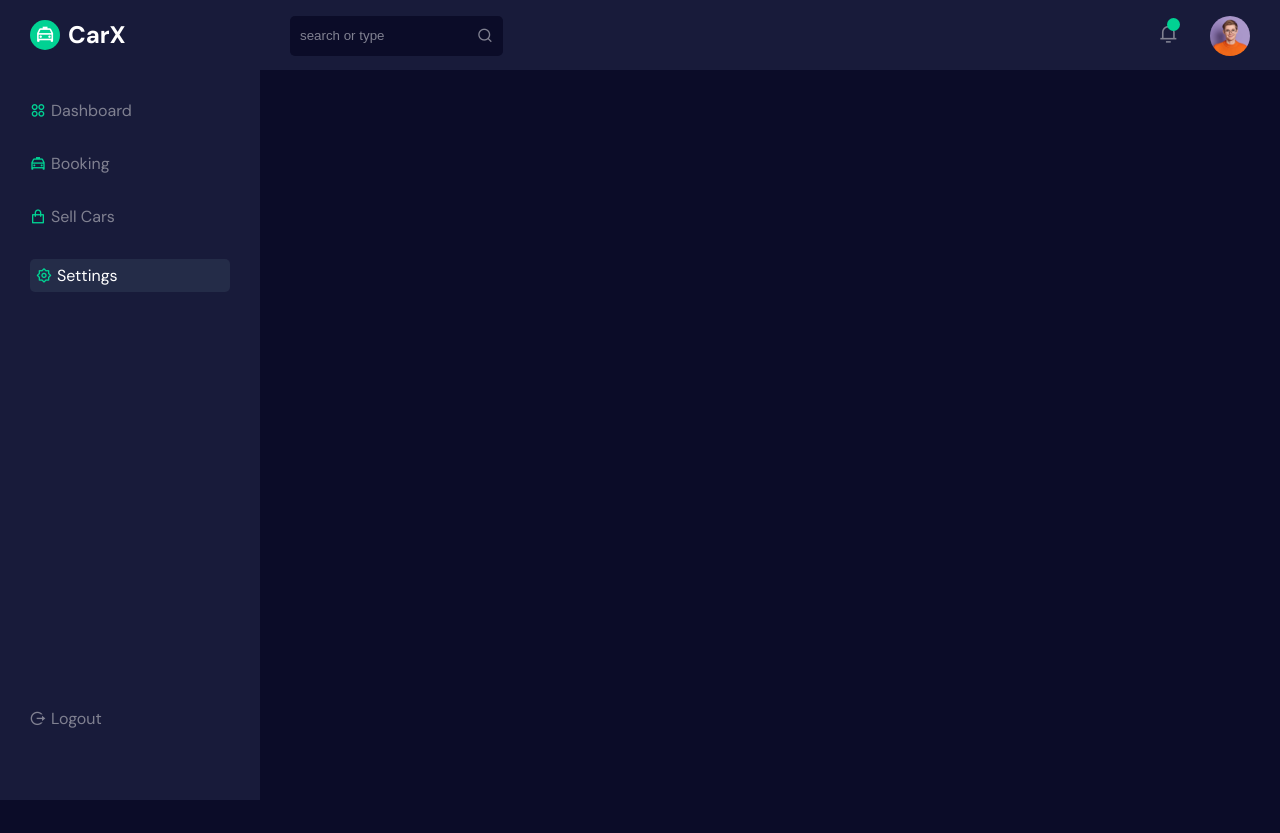
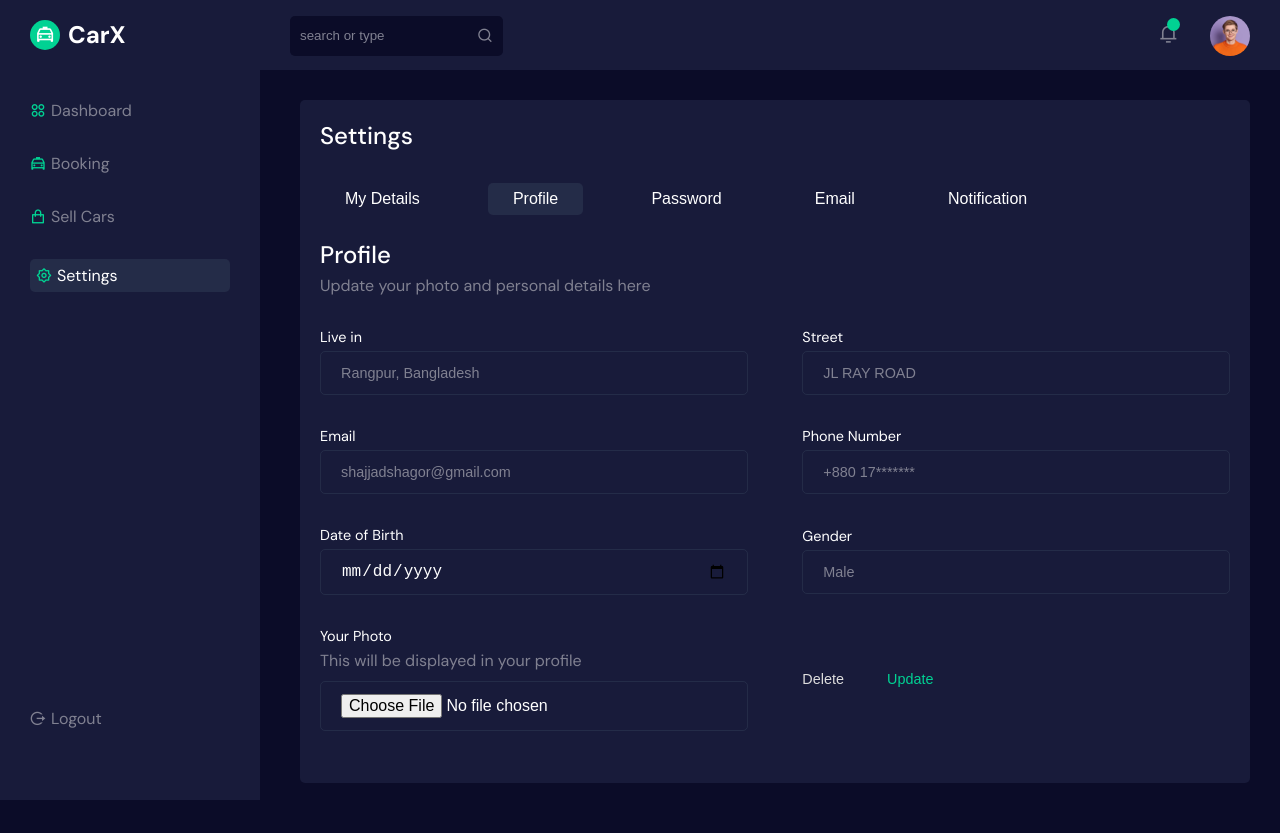
Before and after one commit to shagors/datavinci, a React (Create React App) app: page /settings in a window 1280 px wide. Before the commit the page ends 800 px from the top, so only its background shows below. Built offline with nearby package versions, Linux system fonts and the light colour scheme.

Commit message:
form design and complete design

```diff
--- a/src/pages/Settings.jsx
+++ b/src/pages/Settings.jsx
@@ -1,9 +1,81 @@
-import React from 'react'
+import React from "react";
+import "../styles/settings.css";
 
 const Settings = () => {
-    return (
-        <div>Settings</div>
-    )
-}
+  return (
+    <div className="settings">
+      <div className="settings__wrapper">
+        <h2 className="settings__title">Settings</h2>
 
-export default Settings
+        <div className="settings__top">
+          <button className="setting__btn">My Details</button>
+          <button className="setting__btn active__btn">Profile</button>
+          <button className="setting__btn">Password</button>
+          <button className="setting__btn">Email</button>
+          <button className="setting__btn">Notification</button>
+        </div>
+
+        <div className="details__form">
+          <h2 className="profile__title">Profile</h2>
+          <p className="profile__desc">
+            Update your photo and personal details here
+          </p>
+          <form>
+            <div className="form__group">
+              <div>
+                <label>Live in</label>
+                <input type="text" placeholder="Rangpur, Bangladesh" />
+              </div>
+
+              <div>
+                <label>Street</label>
+                <input type="text" placeholder="JL RAY ROAD" />
+              </div>
+            </div>
+
+            <div className="form__group">
+              <div>
+                <label>Email</label>
+                <input type="email" placeholder="shajjadshagor@gmail.com" />
+              </div>
+
+              <div>
+                <label>Phone Number</label>
+                <input type="number" placeholder="+880 17*******" />
+              </div>
+            </div>
+
+            <div className="form__group">
+              <div>
+                <label>Date of Birth</label>
+                <input type="date" placeholder="dd/mm/yyyy" />
+              </div>
+
+              <div>
+                <label>Gender</label>
+                <input type="text" placeholder="Male" />
+              </div>
+            </div>
+
+            <div className="form__group">
+              <div>
+                <label>Your Photo</label>
+                <p className="profile-img__desc">
+                  This will be displayed in your profile
+                </p>
+                <input type="file" placeholder="choose file" />
+              </div>
+
+              <div className="profile__img-btns">
+                <button className="dlt__btn">Delete</button>
+                <button className="update__btn">Update</button>
+              </div>
+            </div>
+          </form>
+        </div>
+      </div>
+    </div>
+  );
+};
+
+export default Settings;
--- /dev/null
+++ b/src/styles/settings.css
@@ -0,0 +1,114 @@
+.settings {
+    margin-top: 100px;
+    padding: 0px 30px;
+    padding-bottom: 50px;
+}
+
+.settings__wrapper {
+    padding: 20px;
+    border-radius: 5px;
+    background: var(--primary-color);
+}
+
+.settings__title {
+    color: var(--heading-color);
+    font-weight: 500;
+    margin-bottom: 2rem;
+}
+
+.settings__top {
+    display: flex;
+    align-items: center;
+    column-gap: 2.7rem;
+    margin-bottom: 1.5rem;
+}
+
+.setting__btn {
+    border: none;
+    border: none;
+    padding: 7px 25px;
+    background: transparent;
+    border-radius: 5px;
+    color: var(--heading-color);
+    font-size: 1rem;
+    cursor: pointer;
+}
+
+.active__btn {
+    background: #b7ffe913;
+}
+
+.profile__title {
+    color: var(--heading-color);
+    font-weight: 500;
+    margin-bottom: 5px;
+}
+
+.profile__desc {
+    color: var(--small-text-color);
+    margin-bottom: 2rem;
+}
+
+label {
+    color: var(--heading-color);
+    margin-bottom: 5px;
+    font-size: 0.9rem;
+}
+
+.form__group div {
+    display: flex;
+    flex-direction: column;
+    width: 47%;
+}
+
+.form__group {
+    display: flex;
+    align-items: center;
+    justify-content: space-between;
+    column-gap: 2rem;
+    margin-bottom: 2rem;
+}
+
+.form__group div input {
+    width: 100%;
+    padding: 12px 20px;
+    border-radius: 5px;
+    background: transparent;
+    border: 1px solid #b7ffe913;
+    color: var(--heading-color);
+    font-size: 1rem;
+}
+
+.form__group div input::placeholder {
+    color: var(--small-text-color);
+    font-size: 0.9rem;
+}
+
+.form__group div input:focus {
+    outline: none;
+}
+
+.profile-img__desc {
+    color: var(--small-text-color);
+    margin-bottom: 10px;
+}
+
+.profile__img-btns {
+    display: flex;
+    flex-direction: row !important;
+    column-gap: 2.7rem;
+}
+
+.dlt__btn,
+.update__btn {
+    border: none;
+    outline: none;
+    background: transparent;
+    color: #ddd;
+    font-size: 0.9rem;
+    cursor: pointer;
+}
+
+.update__btn {
+    color: var(--secondary-color);
+}
```
Also changed, not shown: previewImg/Capture4.PNG (added), 1 other file (tests, documents, lock files or other folders).
